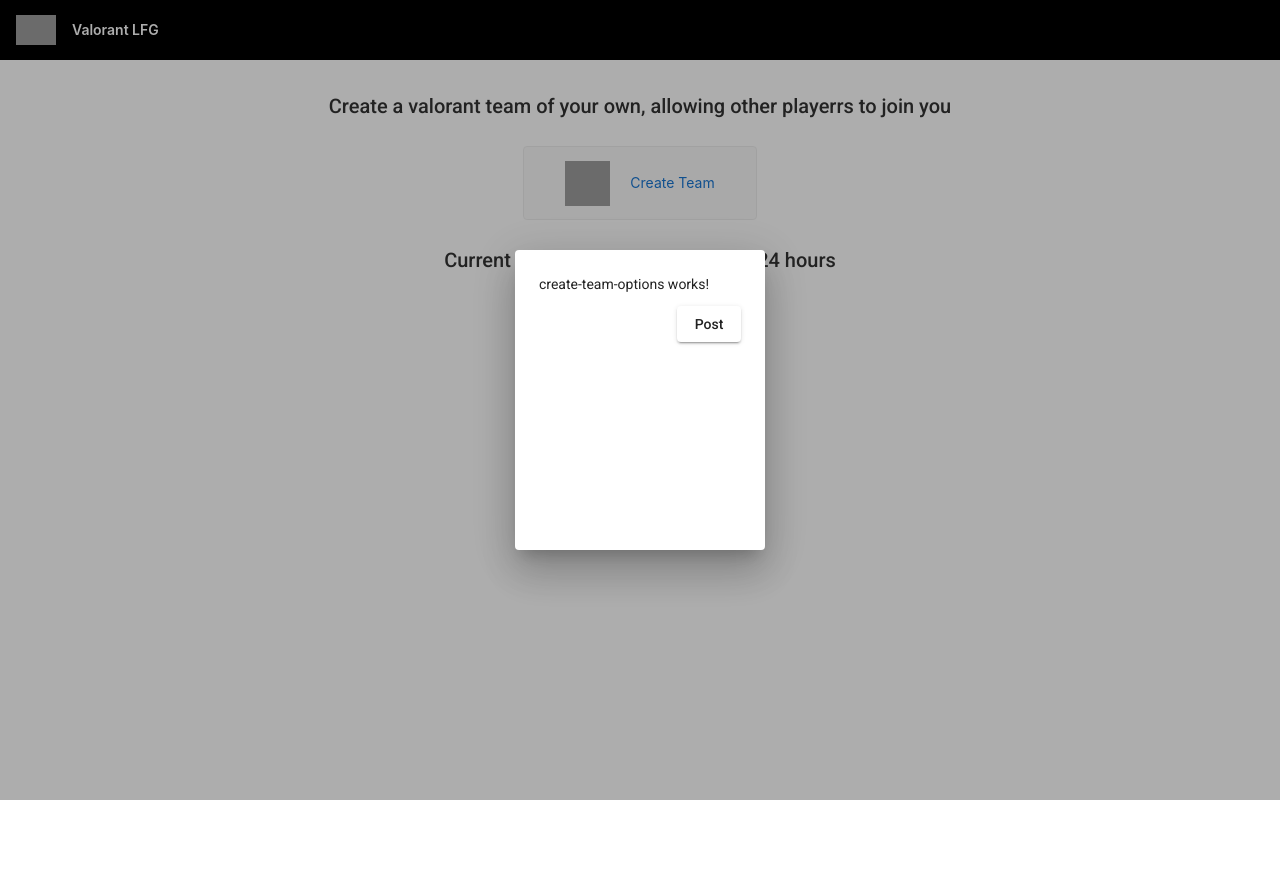
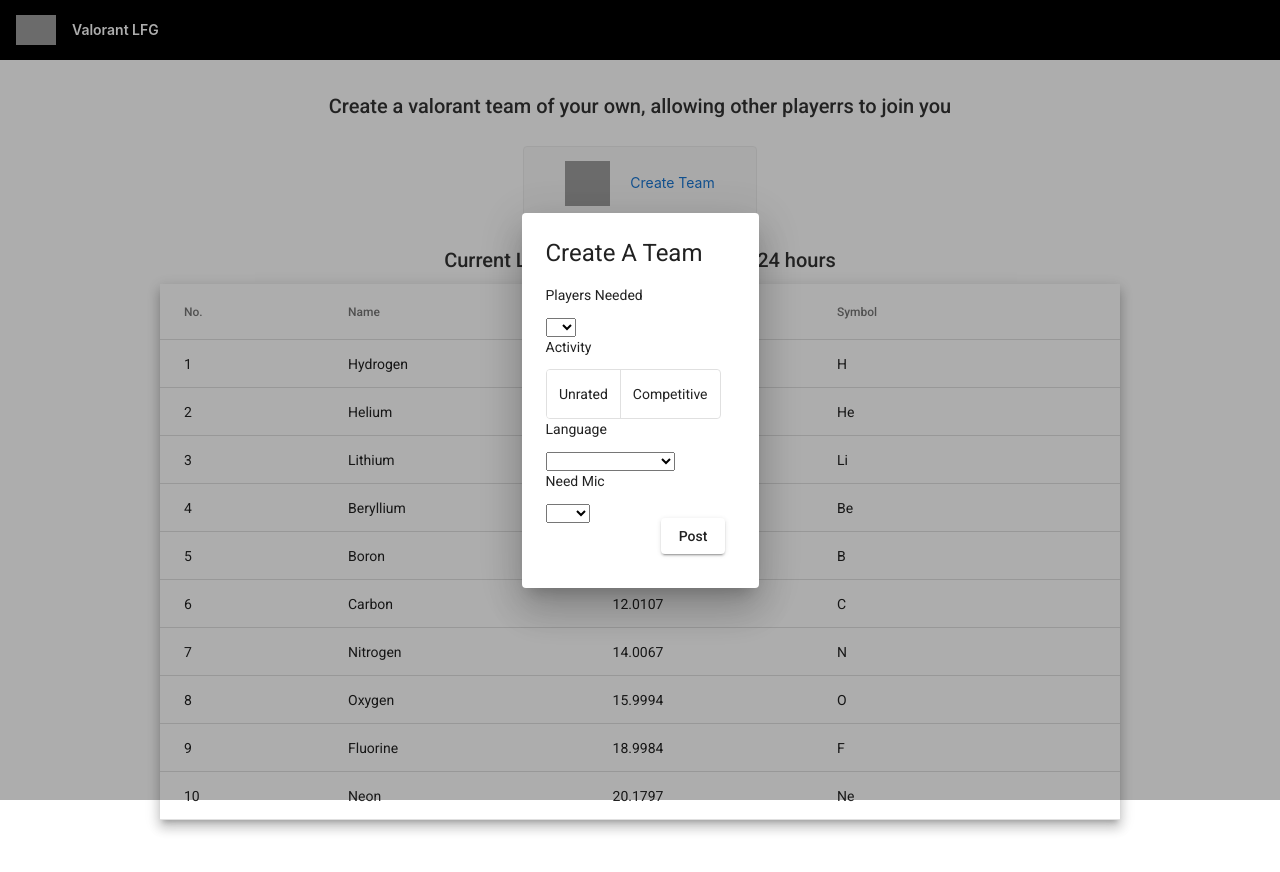
Before and after one commit to AerodynamicAsian/val-app, an Angular app: page / in a window 1280 px wide. Both pictures are taken after a click on the link "Create Team". Shown: the top 872 px of the page. Built offline with nearby package versions, Linux system fonts and the light colour scheme; grey boxes are pictures that could not be loaded.

Commit message:
Table and data saving

```diff
--- a/src/app/app.component.html
+++ b/src/app/app.component.html
@@ -23,10 +23,52 @@
     </a>
 
   </div>
-
   <div>
     <h2 id="lfgreqtitle">Current LFG Requests, resets after 24 hours</h2>
   </div>
+
   <!--table that calls from api like the backend from sms-->
+  <!--testing saving data to script-->
+  <p>{{requestedPlayers}}</p>
+  <p>{{activity}}</p>
+  <p>{{language}}</p>
+  <p>{{needsMic}}</p>
+
+
+  <table mat-table [dataSource]="dataSource" class="mat-elevation-z8">
+
+    <!--- Note that these columns can be defined in any order.
+          The actual rendered columns are set as a property on the row definition" -->
+
+    <!-- Position Column -->
+    <ng-container matColumnDef="position">
+      <th mat-header-cell *matHeaderCellDef> No. </th>
+      <td mat-cell *matCellDef="let element"> {{element.position}} </td>
+    </ng-container>
+
+    <!-- Name Column -->
+    <ng-container matColumnDef="name">
+      <th mat-header-cell *matHeaderCellDef> Name </th>
+      <td mat-cell *matCellDef="let element"> {{element.name}} </td>
+    </ng-container>
+
+    <!-- Weight Column -->
+    <ng-container matColumnDef="weight">
+      <th mat-header-cell *matHeaderCellDef> Weight </th>
+      <td mat-cell *matCellDef="let element"> {{element.weight}} </td>
+    </ng-container>
+
+    <!-- Symbol Column -->
+    <ng-container matColumnDef="symbol">
+      <th mat-header-cell *matHeaderCellDef> Symbol </th>
+      <td mat-cell *matCellDef="let element"> {{element.symbol}} </td>
+    </ng-container>
+
+    <tr mat-header-row *matHeaderRowDef="displayedColumns"></tr>
+    <tr mat-row *matRowDef="let row; columns: displayedColumns;"></tr>
+  </table>
+
+
+
 </div>
 <router-outlet></router-outlet>
--- a/src/app/app.component.scss
+++ b/src/app/app.component.scss
@@ -290,10 +290,10 @@
     }
   }
 
-  table, th, td {
-    border: 1px solid black;
-  }
-
   #lfgreqtitle{
     align-self: center;
   }
+
+  table {
+    width: 100%;
+  }
--- a/src/app/app.component.ts
+++ b/src/app/app.component.ts
@@ -1,11 +1,32 @@
 import { Component, Inject } from '@angular/core';
 import {MatDialog, MatDialogRef, MAT_DIALOG_DATA, MatDialogClose, MatDialogConfig} from '@angular/material/dialog';
-import { CreateTeamOptionsComponent } from './create-team-options/create-team-options.component';
 
 export interface DialogData {
   requestedPlayers: string;
   activity: string;
+  language: string;
+  needsMic: string;
 }
+
+export interface PeriodicElement {
+  name: string;
+  position: number;
+  weight: number;
+  symbol: string;
+}
+
+const ELEMENT_DATA: PeriodicElement[] = [
+  {position: 1, name: 'Hydrogen', weight: 1.0079, symbol: 'H'},
+  {position: 2, name: 'Helium', weight: 4.0026, symbol: 'He'},
+  {position: 3, name: 'Lithium', weight: 6.941, symbol: 'Li'},
+  {position: 4, name: 'Beryllium', weight: 9.0122, symbol: 'Be'},
+  {position: 5, name: 'Boron', weight: 10.811, symbol: 'B'},
+  {position: 6, name: 'Carbon', weight: 12.0107, symbol: 'C'},
+  {position: 7, name: 'Nitrogen', weight: 14.0067, symbol: 'N'},
+  {position: 8, name: 'Oxygen', weight: 15.9994, symbol: 'O'},
+  {position: 9, name: 'Fluorine', weight: 18.9984, symbol: 'F'},
+  {position: 10, name: 'Neon', weight: 20.1797, symbol: 'Ne'},
+];
 
 @Component({
   selector: 'app-root',
@@ -15,31 +36,49 @@
 export class AppComponent {
   title = 'val-app';
 
+
   requestedPlayers : string;
   activity : string;
+  language: string;
+  needsMic: string;
 
   constructor(public dialog: MatDialog) {}
 
   openDialog(){
-
     const dialogConfig = new MatDialogConfig();
 
-    let dialogRef = this.dialog.open(CreateTeamOptionsComponent, {
-      height: '300px',
-      width: '250px',
-      data: {requestedPlayers: this.requestedPlayers, activity: this.activity}
+    let dialogRef = this.dialog.open(CreateTeamOptions, {
+      height: '375px',
+      width: '237px',
+      data: {requestedPlayers: this.requestedPlayers, activity: this.activity, language: this.language, needsMic: this.needsMic}
     });
 
-    dialogRef.afterClosed().subscribe(result => {
-      console.log('Dialog result is: '+ result);
+    dialogRef.afterClosed().subscribe(result =>{
+      console.log('Dialog result is: '+ result.activity);
+      this.requestedPlayers = result.requestedPlayers;
+      this.activity = result.activity;
+      this.language = result.language;
+      this.needsMic = result.needsMic;
     });
   }
+
+
+  displayedColumns: string[] = ['position', 'name', 'weight', 'symbol'];
+  dataSource = ELEMENT_DATA;
+
+  sendToDataBase(){
+
+  }
 }
+
 @Component({
   selector: 'create-team-options',
-  templateUrl: 'create-team-options/create-team-options.component.html',
+  templateUrl: 'create-team-options.html',
+  styleUrls: ['./create-team-options.scss']
 })
+
 export class CreateTeamOptions {
+
 
   constructor(
     public dialogRef: MatDialogRef<CreateTeamOptions>,
--- a/src/app/app.module.ts
+++ b/src/app/app.module.ts
@@ -4,16 +4,18 @@
 
 import {MatDialogModule} from '@angular/material/dialog'
 import { AppRoutingModule } from './app-routing.module';
-import { AppComponent } from './app.component';
+import { AppComponent, CreateTeamOptions } from './app.component';
 import { BrowserAnimationsModule } from '@angular/platform-browser/animations';
-import { CreateTeamOptionsComponent } from './create-team-options/create-team-options.component';
 import {MatButtonModule} from '@angular/material/button';
 import {MAT_DIALOG_DEFAULT_OPTIONS} from '@angular/material/dialog';
+import {MatButtonToggleModule} from '@angular/material/button-toggle';
+import { FormsModule } from '@angular/forms';
+
 
 @NgModule({
   declarations: [
     AppComponent,
-    CreateTeamOptionsComponent
+    CreateTeamOptions
   ],
   imports: [
     BrowserModule,
@@ -22,9 +24,11 @@
     ,MatTableModule
     ,MatDialogModule
     ,MatButtonModule
+    ,MatButtonToggleModule
+    ,FormsModule
   ],
 
-  entryComponents: [CreateTeamOptionsComponent
+  entryComponents: [CreateTeamOptions
   ],
   providers: [
     {provide: MAT_DIALOG_DEFAULT_OPTIONS, useValue: {hasBackdrop: true}}
--- /dev/null
+++ b/src/app/create-team-options.html
@@ -0,0 +1,40 @@
+<body>
+    <h1>Create A Team</h1>
+    <p>Players Needed</p>
+
+    <select [(ngModel)]="data.requestedPlayers">
+        <option value="1">1</option>
+        <option value="2">2</option>
+        <option value="3">3</option>
+        <option value="4">4</option>
+    </select>
+
+    <p>Activity</p>
+    <mat-button-toggle-group #togglegroup = "matButtonToggleGroup" [(ngModel)]="data.activity">
+        <mat-button-toggle value="Unrated">Unrated</mat-button-toggle>
+        <mat-button-toggle value="Competitive">Competitive</mat-button-toggle>
+    </mat-button-toggle-group>
+
+    <p>Language</p>
+    <select [(ngModel)]="data.language">
+        <option value="English">English</option>
+        <option value="Français">Français</option>
+        <option value="Español">Español</option>
+        <option value="Deutsch">Deutsch</option>
+        <option value="Italiano">Italiano</option>
+        <option value="日本語">日本語</option>
+        <option value="Português">Português (Brasil)</option>
+        <option value="Русский">Русский</option>
+        <option value="Polski">Polski</option>
+        <option value="한국어">한국어</option>
+        <option value="繁體中文	">繁體中文	</option>
+    </select>
+
+    <p>Need Mic</p>
+    <select [(ngModel)]="data.needsMic">
+        <option value="yes">Yes</option>
+        <option value="no">No</option>
+    </select>
+
+    <button mat-raised-button [mat-dialog-close]="data" cdkFocusInitial>Post</button>
+</body>
--- /dev/null
+++ b/src/app/create-team-options.scss
@@ -0,0 +1,8 @@
+body{
+    position: relative;
+}
+button{
+    position: absolute;
+    bottom: 10px;
+    right: 10px;
+}
--- a/src/app/create-team-options/create-team-options.component.html
+++ /dev/null
@@ -1,2 +0,0 @@
-<p>create-team-options works!</p>
-<button mat-raised-button style="float: right;">Post</button>
--- a/src/app/create-team-options/create-team-options.component.ts
+++ /dev/null
@@ -1,16 +0,0 @@
-import { Component, OnInit } from '@angular/core';
-import {MatButtonModule} from '@angular/material/button'
-
-@Component({
-  selector: 'app-create-team-options',
-  templateUrl: './create-team-options.component.html',
-  styleUrls: ['./create-team-options.component.scss']
-})
-export class CreateTeamOptionsComponent implements OnInit {
-
-  constructor() { }
-
-  ngOnInit(): void {
-  }
-
-}
```
Also changed, not shown: src/app/create-team-options/create-team-options.component.scss (deleted), 1 other file (tests, documents, lock files or other folders).
